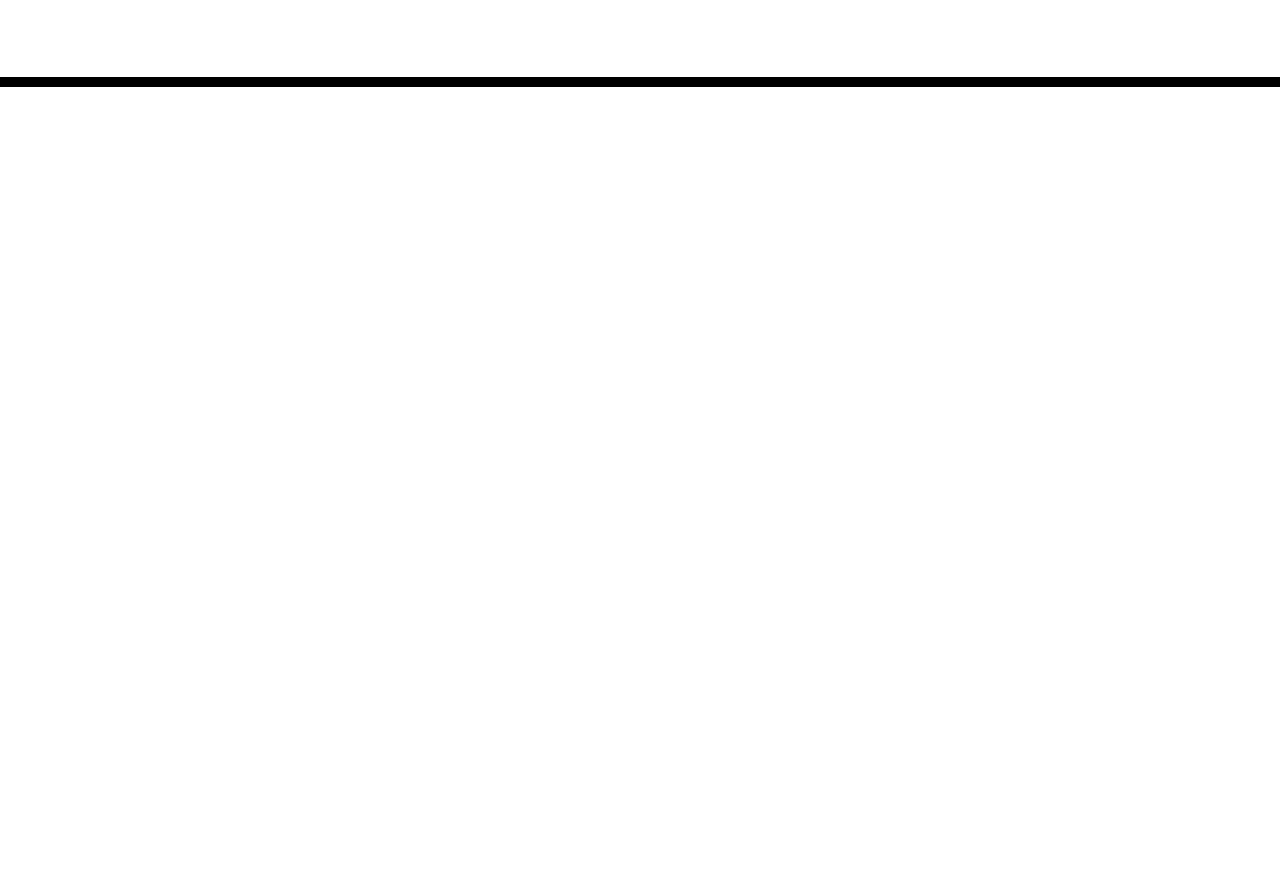
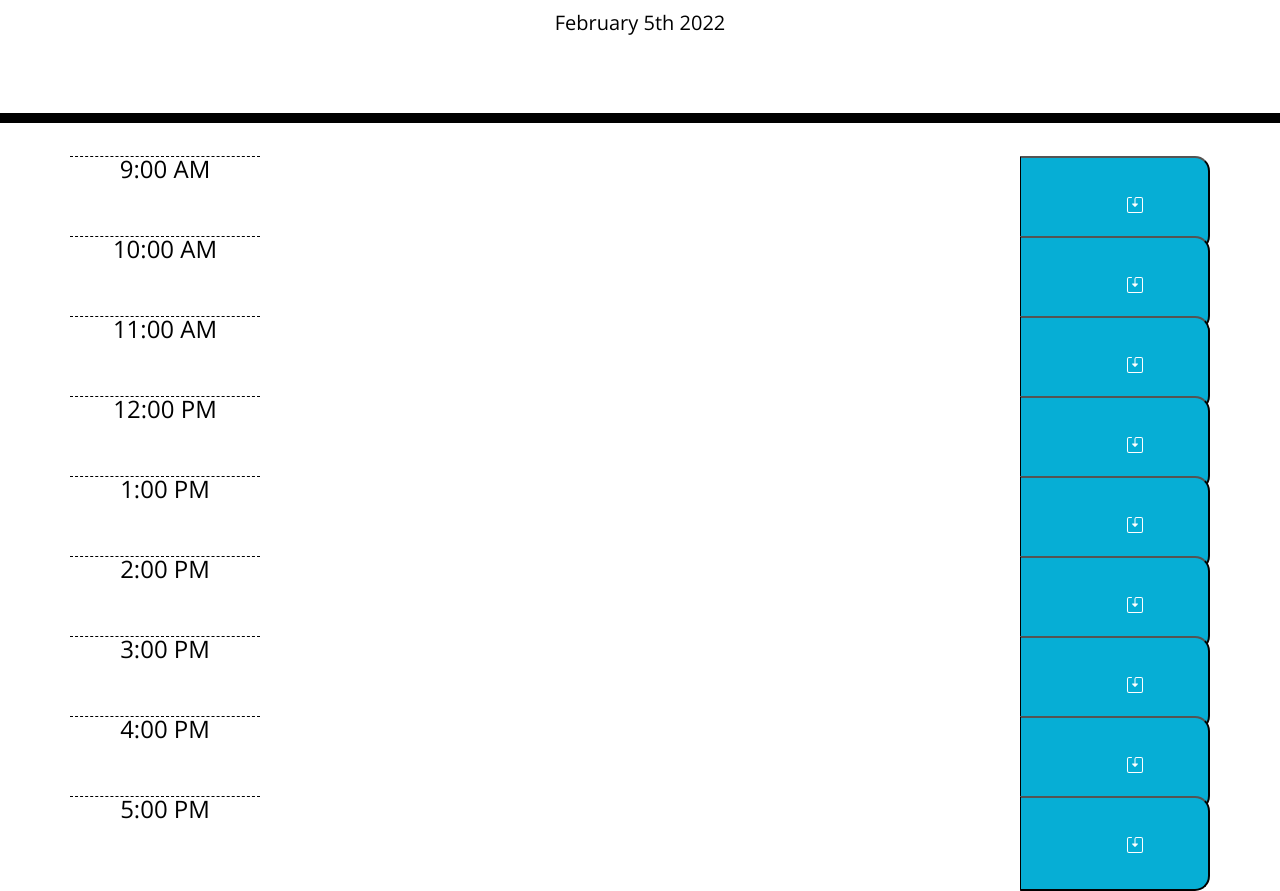
Before and after one commit to SrGiovanni/work-day-scheduler, a plain HTML site: page index.html in a window 1280 px wide. Shown: the part 181-1072 px from the top of the page. Before the commit the page ends 800 px from the top, so only its background shows below. Drawn offline with nearby package versions, Linux system fonts and the light colour scheme.

Commit message:
add presistence and time functionality

```diff
--- a/assets/css/style.css
+++ b/assets/css/style.css
@@ -23,6 +23,8 @@ textarea{
 
 .description{
   white-space: pre-wrap;
+  width: 100%;
+  height: 100%;
 }
 
 .time-block{
@@ -40,6 +42,7 @@ textarea{
   background-color: #ffffff;
   color: #000000;
   border-top: 1px dashed #000000;
+  font-size: 1.5em;
 }
 
 .past {
--- /dev/null
+++ b/assets/js/script.js
@@ -0,0 +1,93 @@
+let tasks = ['', '', '', '', '', '', '', '', ''];
+let now = new moment();
+
+//hour is timbeblock ID + 9;
+
+
+// on click of the p element, turn it into a textarea
+$('.schedule').on("click", 'p', function() {
+    let text = $(this)
+                .text()
+                .trim();
+                console.log('editing: '+text);
+    let classPreservation = $(this).attr("class");
+    let textInput = $("<textarea>")
+                .addClass("form-control "+ classPreservation)
+                .val(text);
+    $(this).replaceWith(textInput);
+    textInput.trigger("focus");
+} );
+
+// on save button press, save textArea to p and local storage
+$(".time-block .saveBtn").on("click", function() {
+    let textAreaEl = $(this).siblings('textarea');
+    let textInput = textAreaEl.val().trim();
+    console.log('saving: '+ textInput);
+
+    let classPreservation = textAreaEl.attr("class").replace("form-control ","");
+
+    let hour = $(this)
+        .closest('.time-block')
+        .index();
+
+    // save updated task to SSOT
+    tasks[hour] = textInput;
+    saveTasks();
+
+    // recreate and replace p element
+    let taskPEl = $("<p>")
+                .addClass(classPreservation)
+                .text(textInput);
+    textAreaEl.replaceWith(taskPEl);
+})
+
+/*
+// Set an interval to auto update task classes for past-present-future
+setInterval(() => {
+    $('.timeblock').each( (index, el) =>{
+        auditTask(el);
+    });
+}, ((1000* 60) * 30));
+ */
+
+// Audit tasks to determine past/present/future
+auditTask = (element) => {
+   /*
+    * evalTime = elementTimeHour - currentTimeHour
+    * if evalTime is negative, the block is in the past;
+    * if evalTime is 0, the block is in the present;
+    * if evalTime is positive, block is in the future.
+    * Set coloring tasks appropriately
+    **/
+   let elemID = element.id;
+    let timeEval = 9 + parseInt(elemID, 10) - moment().hour();
+    if(timeEval < 0){
+        $("#"+ elemID).addClass("past");
+    } else if(timeEval === 0){
+        $("#"+ elemID).addClass('present');
+    } else {
+        $("#"+ elemID).addClass('future');
+    }
+};
+
+// load tasks function
+loadTasks = () => {
+    tasks = JSON.parse( localStorage.getItem("tasks") );
+
+    $('.time-block').each( (index, el) =>{
+        el.querySelector("p").innerHTML = tasks[index];
+        auditTask(el);
+    });
+
+};
+
+//save tasks function
+saveTasks =() => {
+    localStorage.setItem("tasks", JSON.stringify(tasks) );
+};
+
+//on page load:
+//set current date
+$("#currentDay").text(moment().format("MMMM Do YYYY"));
+//run load tasks
+loadTasks();
--- a/index.html
+++ b/index.html
@@ -28,11 +28,93 @@
       <p class="lead">A simple calendar app for scheduling your work day</p>
       <p id="currentDay" class="lead"></p>
     </header>
-    <div class="container">
-      <!-- Timeblocks go here -->
+    <div class="container schedule" >
+      <!-- Time-blocks go here -->
+      <div id='0' class="time-block row">
+        <span class="hour col-2">9:00 AM</span>
+        <p class="col-8 description"></p>
+        <button class="saveBtn col-2">
+          <svg xmlns="http://www.w3.org/2000/svg" width="16" height="16" fill="currentColor" class="bi bi-save2" viewBox="0 0 16 16">
+            <path d="M2 1a1 1 0 0 0-1 1v12a1 1 0 0 0 1 1h12a1 1 0 0 0 1-1V2a1 1 0 0 0-1-1H9.5a1 1 0 0 0-1 1v4.5h2a.5.5 0 0 1 .354.854l-2.5 2.5a.5.5 0 0 1-.708 0l-2.5-2.5A.5.5 0 0 1 5.5 6.5h2V2a2 2 0 0 1 2-2H14a2 2 0 0 1 2 2v12a2 2 0 0 1-2 2H2a2 2 0 0 1-2-2V2a2 2 0 0 1 2-2h2.5a.5.5 0 0 1 0 1H2z"/>
+          </svg>
+        </button>
+      </div>
+      <div id='1' class="time-block row">
+        <span class="hour col-2">10:00 AM</span>
+        <p class="col-8 description"></p>
+        <button class="saveBtn col-2">
+          <svg xmlns="http://www.w3.org/2000/svg" width="16" height="16" fill="currentColor" class="bi bi-save2" viewBox="0 0 16 16">
+            <path d="M2 1a1 1 0 0 0-1 1v12a1 1 0 0 0 1 1h12a1 1 0 0 0 1-1V2a1 1 0 0 0-1-1H9.5a1 1 0 0 0-1 1v4.5h2a.5.5 0 0 1 .354.854l-2.5 2.5a.5.5 0 0 1-.708 0l-2.5-2.5A.5.5 0 0 1 5.5 6.5h2V2a2 2 0 0 1 2-2H14a2 2 0 0 1 2 2v12a2 2 0 0 1-2 2H2a2 2 0 0 1-2-2V2a2 2 0 0 1 2-2h2.5a.5.5 0 0 1 0 1H2z"/>
+          </svg>
+        </button>
+      </div>
+      <div id='2' class="time-block row">
+        <span class="hour col-2">11:00 AM</span>
+        <p class="col-8 description"></p>
+        <button class="saveBtn col-2">
+          <svg xmlns="http://www.w3.org/2000/svg" width="16" height="16" fill="currentColor" class="bi bi-save2" viewBox="0 0 16 16">
+            <path d="M2 1a1 1 0 0 0-1 1v12a1 1 0 0 0 1 1h12a1 1 0 0 0 1-1V2a1 1 0 0 0-1-1H9.5a1 1 0 0 0-1 1v4.5h2a.5.5 0 0 1 .354.854l-2.5 2.5a.5.5 0 0 1-.708 0l-2.5-2.5A.5.5 0 0 1 5.5 6.5h2V2a2 2 0 0 1 2-2H14a2 2 0 0 1 2 2v12a2 2 0 0 1-2 2H2a2 2 0 0 1-2-2V2a2 2 0 0 1 2-2h2.5a.5.5 0 0 1 0 1H2z"/>
+          </svg>
+        </button>
+      </div>
+      <div id='3' class="time-block row">
+        <span class="hour col-2">12:00 PM</span>
+        <p class="col-8 description"></p>
+        <button class="saveBtn col-2">
+          <svg xmlns="http://www.w3.org/2000/svg" width="16" height="16" fill="currentColor" class="bi bi-save2" viewBox="0 0 16 16">
+            <path d="M2 1a1 1 0 0 0-1 1v12a1 1 0 0 0 1 1h12a1 1 0 0 0 1-1V2a1 1 0 0 0-1-1H9.5a1 1 0 0 0-1 1v4.5h2a.5.5 0 0 1 .354.854l-2.5 2.5a.5.5 0 0 1-.708 0l-2.5-2.5A.5.5 0 0 1 5.5 6.5h2V2a2 2 0 0 1 2-2H14a2 2 0 0 1 2 2v12a2 2 0 0 1-2 2H2a2 2 0 0 1-2-2V2a2 2 0 0 1 2-2h2.5a.5.5 0 0 1 0 1H2z"/>
+          </svg>
+        </button>
+      </div>
+      <div id='4' class="time-block row">
+        <span class="hour col-2">1:00 PM</span>
+        <p class="col-8 description"></p>
+        <button class="saveBtn col-2">
+          <svg xmlns="http://www.w3.org/2000/svg" width="16" height="16" fill="currentColor" class="bi bi-save2" viewBox="0 0 16 16">
+            <path d="M2 1a1 1 0 0 0-1 1v12a1 1 0 0 0 1 1h12a1 1 0 0 0 1-1V2a1 1 0 0 0-1-1H9.5a1 1 0 0 0-1 1v4.5h2a.5.5 0 0 1 .354.854l-2.5 2.5a.5.5 0 0 1-.708 0l-2.5-2.5A.5.5 0 0 1 5.5 6.5h2V2a2 2 0 0 1 2-2H14a2 2 0 0 1 2 2v12a2 2 0 0 1-2 2H2a2 2 0 0 1-2-2V2a2 2 0 0 1 2-2h2.5a.5.5 0 0 1 0 1H2z"/>
+          </svg>
+        </button>
+      </div>
+      <div id='5' class="time-block row">
+        <span class="hour col-2">2:00 PM</span>
+        <p class="col-8 description"></p>
+        <button class="saveBtn col-2">
+          <svg xmlns="http://www.w3.org/2000/svg" width="16" height="16" fill="currentColor" class="bi bi-save2" viewBox="0 0 16 16">
+            <path d="M2 1a1 1 0 0 0-1 1v12a1 1 0 0 0 1 1h12a1 1 0 0 0 1-1V2a1 1 0 0 0-1-1H9.5a1 1 0 0 0-1 1v4.5h2a.5.5 0 0 1 .354.854l-2.5 2.5a.5.5 0 0 1-.708 0l-2.5-2.5A.5.5 0 0 1 5.5 6.5h2V2a2 2 0 0 1 2-2H14a2 2 0 0 1 2 2v12a2 2 0 0 1-2 2H2a2 2 0 0 1-2-2V2a2 2 0 0 1 2-2h2.5a.5.5 0 0 1 0 1H2z"/>
+          </svg>
+        </button>
+      </div>
+      <div id='6' class="time-block row">
+        <span class="hour col-2">3:00 PM</span>
+        <p class="col-8 description"></p>
+        <button class="saveBtn col-2">
+          <svg xmlns="http://www.w3.org/2000/svg" width="16" height="16" fill="currentColor" class="bi bi-save2" viewBox="0 0 16 16">
+            <path d="M2 1a1 1 0 0 0-1 1v12a1 1 0 0 0 1 1h12a1 1 0 0 0 1-1V2a1 1 0 0 0-1-1H9.5a1 1 0 0 0-1 1v4.5h2a.5.5 0 0 1 .354.854l-2.5 2.5a.5.5 0 0 1-.708 0l-2.5-2.5A.5.5 0 0 1 5.5 6.5h2V2a2 2 0 0 1 2-2H14a2 2 0 0 1 2 2v12a2 2 0 0 1-2 2H2a2 2 0 0 1-2-2V2a2 2 0 0 1 2-2h2.5a.5.5 0 0 1 0 1H2z"/>
+          </svg>
+        </button>
+      </div>
+      <div id='7' class="time-block row">
+        <span class="hour col-2">4:00 PM</span>
+        <p class="col-8 description"></p>
+        <button class="saveBtn col-2">
+          <svg xmlns="http://www.w3.org/2000/svg" width="16" height="16" fill="currentColor" class="bi bi-save2" viewBox="0 0 16 16">
+            <path d="M2 1a1 1 0 0 0-1 1v12a1 1 0 0 0 1 1h12a1 1 0 0 0 1-1V2a1 1 0 0 0-1-1H9.5a1 1 0 0 0-1 1v4.5h2a.5.5 0 0 1 .354.854l-2.5 2.5a.5.5 0 0 1-.708 0l-2.5-2.5A.5.5 0 0 1 5.5 6.5h2V2a2 2 0 0 1 2-2H14a2 2 0 0 1 2 2v12a2 2 0 0 1-2 2H2a2 2 0 0 1-2-2V2a2 2 0 0 1 2-2h2.5a.5.5 0 0 1 0 1H2z"/>
+          </svg>
+        </button>
+      </div>
+      <div id='8' class="time-block row">
+        <span class="hour col-2">5:00 PM</span>
+        <p class="col-8 description"></p>
+        <button class="saveBtn col-2">
+          <svg xmlns="http://www.w3.org/2000/svg" width="16" height="16" fill="currentColor" class="bi bi-save2" viewBox="0 0 16 16">
+            <path d="M2 1a1 1 0 0 0-1 1v12a1 1 0 0 0 1 1h12a1 1 0 0 0 1-1V2a1 1 0 0 0-1-1H9.5a1 1 0 0 0-1 1v4.5h2a.5.5 0 0 1 .354.854l-2.5 2.5a.5.5 0 0 1-.708 0l-2.5-2.5A.5.5 0 0 1 5.5 6.5h2V2a2 2 0 0 1 2-2H14a2 2 0 0 1 2 2v12a2 2 0 0 1-2 2H2a2 2 0 0 1-2-2V2a2 2 0 0 1 2-2h2.5a.5.5 0 0 1 0 1H2z"/>
+          </svg>
+        </button>
+      </div>
     </div>
 
     <script src="https://code.jquery.com/jquery-3.4.1.min.js"></script>
     <script src="https://cdnjs.cloudflare.com/ajax/libs/moment.js/2.24.0/moment.min.js"></script>
+    <script src="assets/js/script.js"></script>
   </body>
 </html>
```
